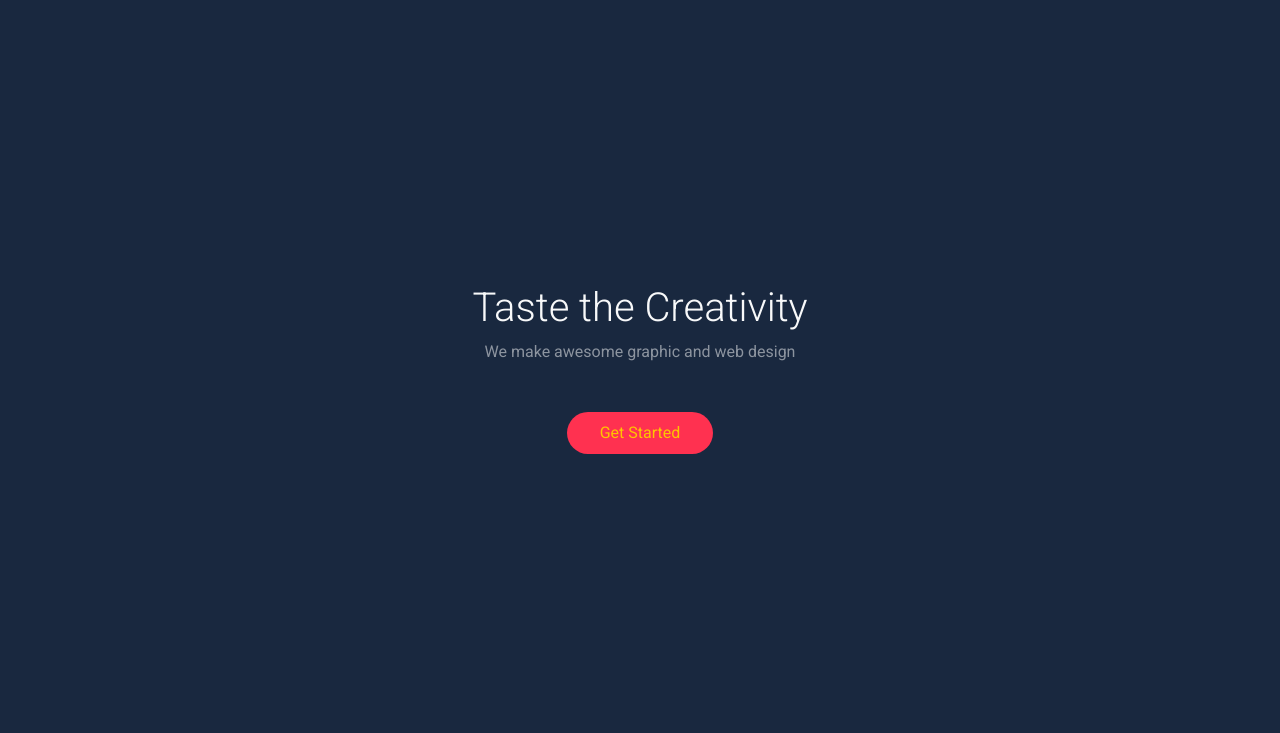
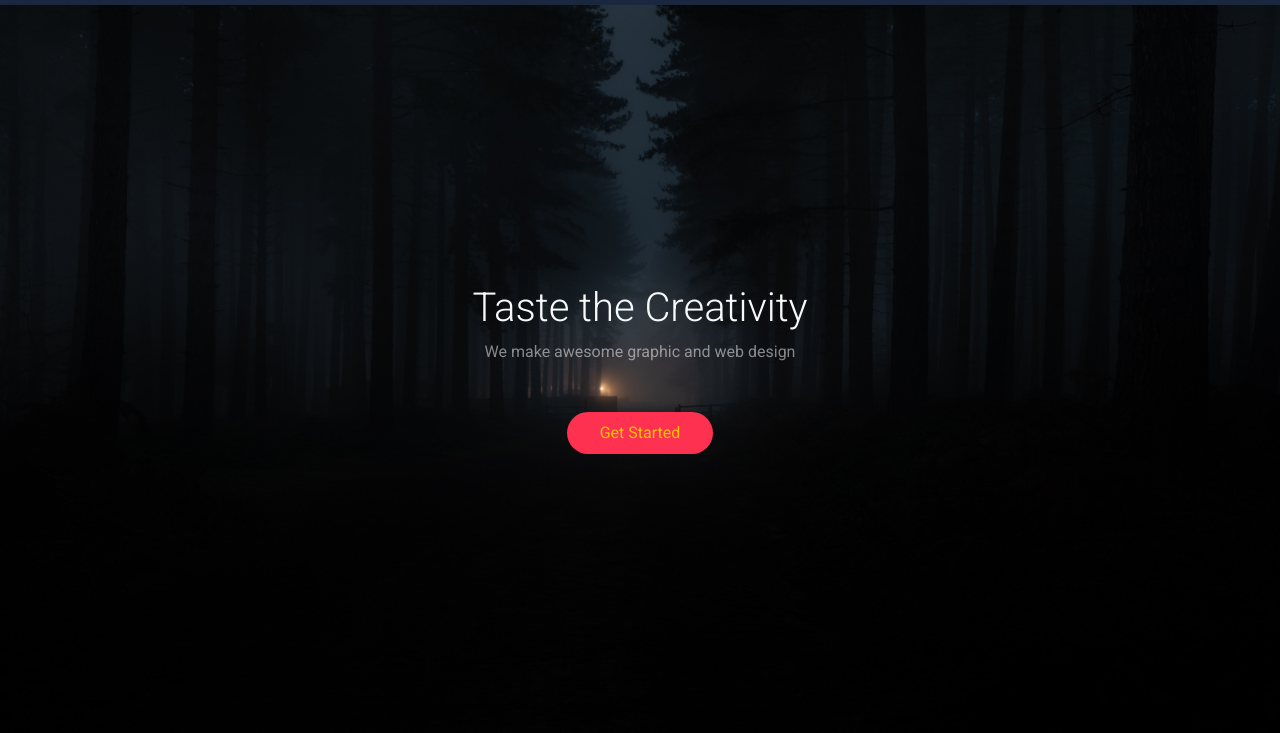
Before and after one commit to khalid-11/News-homepage, a plain HTML site: page bondi/index.html in a window 1280 px wide. Shown: the part 67-800 px from the top of the page. Drawn offline with Linux system fonts and the light colour scheme.

Commit message:
landing background added

```diff
--- a/bondi/index.html
+++ b/bondi/index.html
@@ -57,7 +57,8 @@
         </div>
       </nav>
       <!-- landing start -->
-      <div class="landing text-light d-flex align-items-center justify-content-center" >
+      <div class="landing text-light bg-transparent d-flex align-items-center justify-content-center"  >
+        <img class="position-absolute t-0 l-0 w-100 h-100 z--1" style="z-index:-1" src="imgs/dark-bg.jpg" alt="">
         <div class="text-center">
           <h1 class="fw-light fs-1">Taste the Creativity</h1>
           <p class="fw-normal text-white-50 fs-6 mb-5">We make awesome graphic and web design</p>
```
Also changed, not shown: bondi/imgs/dark-bg.jpg (added), bondi/imgs/light-bg.jpg (added), 2 other files.
